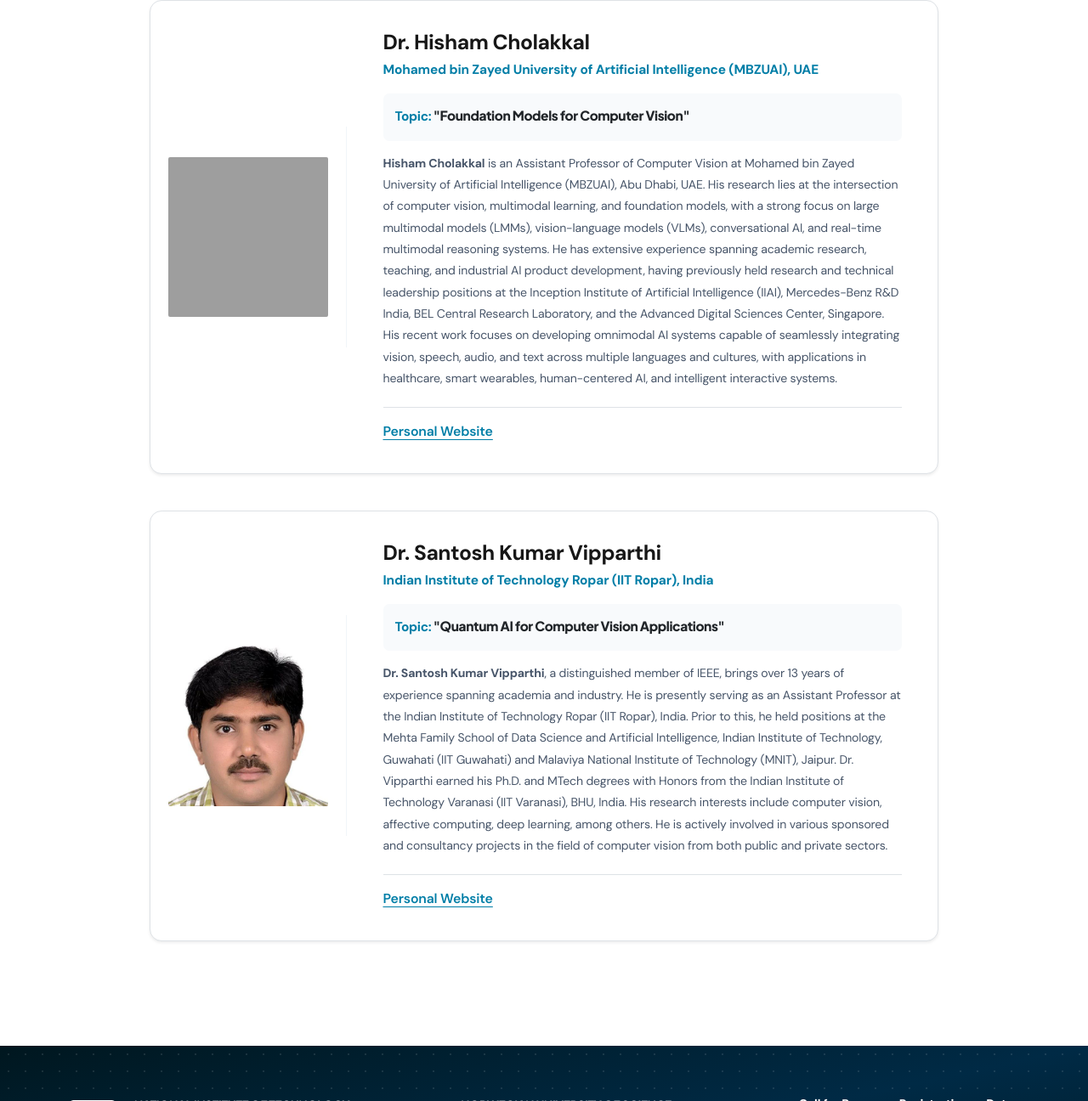
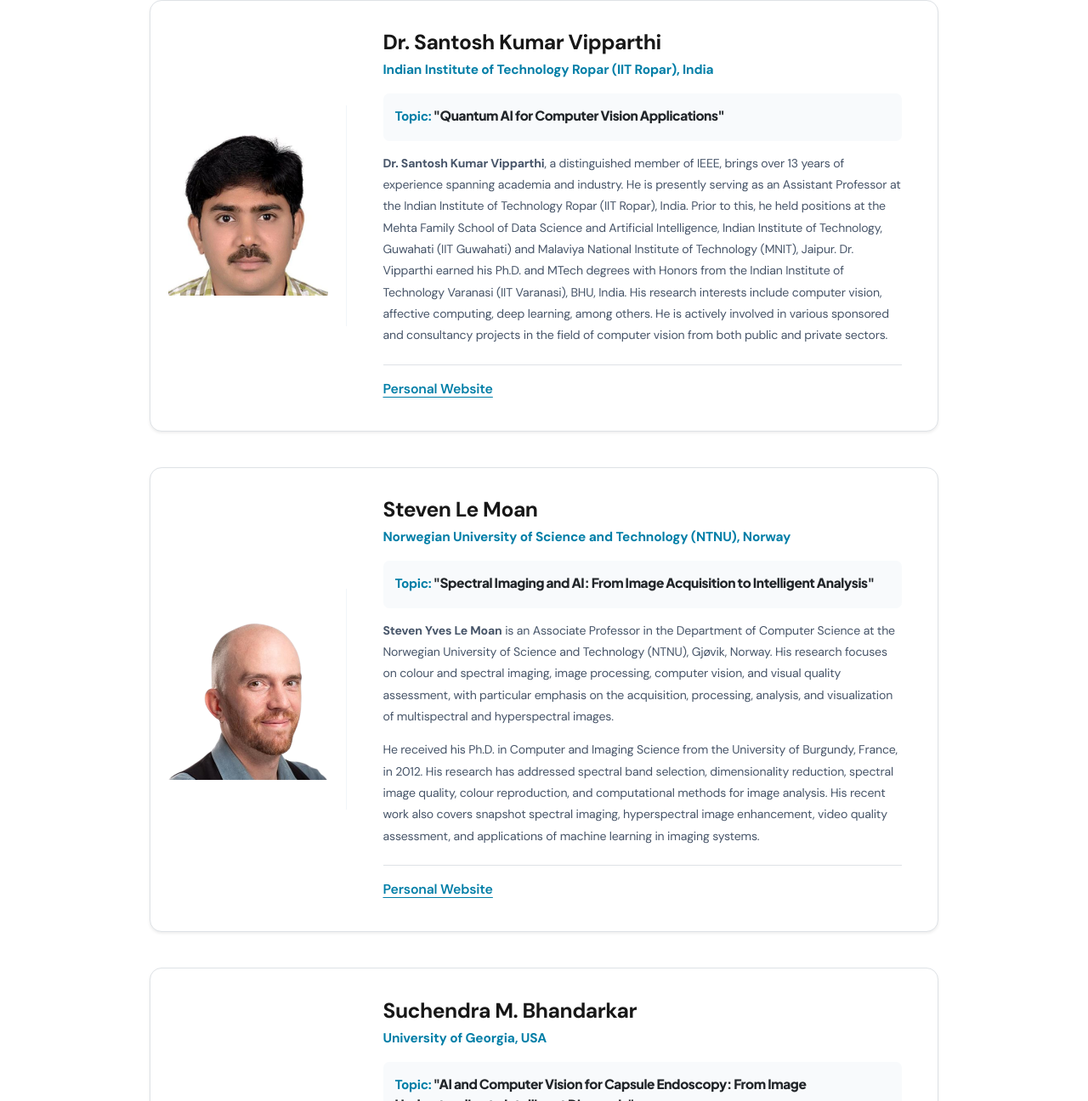
Before and after one commit to ajaymrk95/CVIP_testdeploy, a plain HTML site: page tutorials.html in a window 1280 px wide. Shown: the part 2153-3449 px from the top of the page at 85% size. Drawn offline with nearby package versions, Linux system fonts and the light colour scheme; grey boxes are pictures that could not be loaded.

Commit message:
Update tutorials.html

```diff
--- a/tutorials.html
+++ b/tutorials.html
@@ -638,65 +638,7 @@
                     </div>
                 </div>
 
-                <!-- TUTORIAL 3: Dr. Hisham Cholakkal -->
-                <div class="col-lg-11 col-xl-10">
-                    <div class="keynote-card reveal-text shadow-sm border rounded-4 overflow-hidden mb-5">
-                        <div class="row g-0 align-items-center">
-                            <div class="col-lg-3 photo-col">
-                                <!-- Assumed image path. Please upload Hisham.jpg to your assets folder -->
-                                <img src="assets/images/Hisham.jpg" alt="Dr. Hisham Cholakkal" class="member-photo">
-                            </div>
-
-                            <div class="col-lg-9 text-col">
-                                <div class="mb-3">
-                                    <h2 class="member-name display-6 fw-bold mb-1" style="color: var(--brand-blue);">Dr.
-                                        Hisham Cholakkal</h2>
-                                    <p class="fw-bold mb-3" style="color: var(--brand-accent); font-size: 1.1rem;">
-                                        Mohamed bin Zayed University of Artificial Intelligence (MBZUAI), UAE</p>
-
-                                    <div class="p-3 mb-3 rounded-3"
-                                        style="background-color: var(--slate-50);">
-                                        <h5 class="mb-0 text-dark" style="font-size: 1.1rem;"><span
-                                                style="color: var(--brand-accent);">Topic:</span> "Foundation Models for
-                                            Computer Vision"</h5>
-                                    </div>
-                                    <div class="accent-line"
-                                        style="width: 60px; height: 4px; background: var(--brand-light); border-radius: 2px;">
-                                    </div>
-                                </div>
-
-                                <div class="keynote-bio mb-4">
-                                    <p class="mb-3">
-                                        <strong>Hisham Cholakkal</strong> is an Assistant Professor of Computer Vision
-                                        at Mohamed bin Zayed University of Artificial Intelligence (MBZUAI), Abu Dhabi,
-                                        UAE. His research lies at the intersection of computer vision, multimodal
-                                        learning, and foundation models, with a strong focus on large multimodal models
-                                        (LMMs), vision-language models (VLMs), conversational AI, and real-time
-                                        multimodal reasoning systems. He has extensive experience spanning academic
-                                        research, teaching, and industrial AI product development, having previously
-                                        held research and technical leadership positions at the Inception Institute of
-                                        Artificial Intelligence (IIAI), Mercedes-Benz R&D India, BEL Central Research
-                                        Laboratory, and the Advanced Digital Sciences Center, Singapore. His recent work
-                                        focuses on developing omnimodal AI systems capable of seamlessly integrating
-                                        vision, speech, audio, and text across multiple languages and cultures, with
-                                        applications in healthcare, smart wearables, human-centered AI, and intelligent
-                                        interactive systems.
-                                    </p>
-                                </div>
-
-                                <div
-                                    class="pt-3 border-top d-flex flex-column flex-md-row justify-content-between align-items-md-center gap-3">
-                                    <a href="https://mbzuai.ac.ae/study/faculty/hisham-cholakkal/" target="_blank"
-                                        rel="noopener noreferrer" class="fw-semibold" style="color: var(--brand-accent); text-underline-offset: 4px;">
-                                        Personal Website
-                                    </a>
-                                </div>
-                            </div>
-                        </div>
-                    </div>
-                </div>
-
-                <!-- TUTORIAL 4: Dr. Santosh Kumar Vipparthi -->
+                <!-- TUTORIAL 3: Dr. Santosh Kumar Vipparthi -->
                 <div class="col-lg-11 col-xl-10">
                     <div class="keynote-card reveal-text shadow-sm border rounded-4 overflow-hidden mb-5">
                         <div class="row g-0 align-items-center">
@@ -730,6 +672,103 @@
                                 <div
                                     class="pt-3 border-top d-flex flex-column flex-md-row justify-content-between align-items-md-center gap-3">
                                     <a href="https://www.iitrpr.ac.in/ee/profile.faculty.php?mail=skvipparthi%40iitrpr.ac.in" target="_blank"
+                                        rel="noopener noreferrer" class="fw-semibold" style="color: var(--brand-accent); text-underline-offset: 4px;">
+                                        Personal Website
+                                    </a>
+                                </div>
+                            </div>
+                        </div>
+                    </div>
+                </div>
+
+                <!-- TUTORIAL 4: Dr. Steven Le Moan -->
+                <div class="col-lg-11 col-xl-10">
+                    <div class="keynote-card reveal-text shadow-sm border rounded-4 overflow-hidden mb-5">
+                        <div class="row g-0 align-items-center">
+                            <div class="col-lg-3 photo-col">
+                                <!-- Assumed image path. Please upload StevenLeMoan.jpg to your assets folder -->
+                                <img src="assets/images/StevenleMoan.png" alt="Dr. Steven Le Moan" class="member-photo">
+                            </div>
+
+                            <div class="col-lg-9 text-col">
+                                <div class="mb-3">
+                                    <h2 class="member-name display-6 fw-bold mb-1" style="color: var(--brand-blue);">
+                                        Steven Le Moan</h2>
+                                    <p class="fw-bold mb-3" style="color: var(--brand-accent); font-size: 1.1rem;">
+                                        Norwegian University of Science and Technology (NTNU), Norway</p>
+
+                                    <div class="p-3 mb-3 rounded-3"
+                                        style="background-color: var(--slate-50);">
+                                        <h5 class="mb-0 text-dark" style="font-size: 1.1rem;"><span
+                                                style="color: var(--brand-accent);">Topic:</span> "Spectral Imaging and AI: From Image Acquisition to Intelligent Analysis"</h5>
+                                    </div>
+                                    <div class="accent-line"
+                                        style="width: 60px; height: 4px; background: var(--brand-light); border-radius: 2px;">
+                                    </div>
+                                </div>
+
+                                <div class="keynote-bio mb-4">
+                                    <p class="mb-3">
+                                        <strong>Steven Yves Le Moan</strong> is an Associate Professor in the Department of Computer Science at the Norwegian University of Science and Technology (NTNU), Gjøvik, Norway. His research focuses on colour and spectral imaging, image processing, computer vision, and visual quality assessment, with particular emphasis on the acquisition, processing, analysis, and visualization of multispectral and hyperspectral images.
+                                    </p>
+                                    <p class="mb-3">
+                                        He received his Ph.D. in Computer and Imaging Science from the University of Burgundy, France, in 2012. His research has addressed spectral band selection, dimensionality reduction, spectral image quality, colour reproduction, and computational methods for image analysis. His recent work also covers snapshot spectral imaging, hyperspectral image enhancement, video quality assessment, and applications of machine learning in imaging systems.
+                                    </p>
+                                </div>
+
+                                <div
+                                    class="pt-3 border-top d-flex flex-column flex-md-row justify-content-between align-items-md-center gap-3">
+                                    <a href="https://www.ntnu.edu/employees/steven.lemoan" target="_blank"
+                                        rel="noopener noreferrer" class="fw-semibold" style="color: var(--brand-accent); text-underline-offset: 4px;">
+                                        Personal Website
+                                    </a>
+                                </div>
+                            </div>
+                        </div>
+                    </div>
+                </div>
+
+                <!-- TUTORIAL 5: Prof. Suchendra M. Bhandarkar -->
+                <div class="col-lg-11 col-xl-10">
+                    <div class="keynote-card reveal-text shadow-sm border rounded-4 overflow-hidden mb-5">
+                        <div class="row g-0 align-items-center">
+                            <div class="col-lg-3 photo-col">
+                                <!-- Assumed image path. Please upload Bhandarkar.jpg to your assets folder -->
+                                <img src="assets/images/SuchendraBhandarkar.png" alt="Prof. Suchendra M. Bhandarkar" class="member-photo">
+                            </div>
+
+                            <div class="col-lg-9 text-col">
+                                <div class="mb-3">
+                                    <h2 class="member-name display-6 fw-bold mb-1" style="color: var(--brand-blue);">
+                                        Suchendra M. Bhandarkar</h2>
+                                    <p class="fw-bold mb-3" style="color: var(--brand-accent); font-size: 1.1rem;">
+                                        University of Georgia, USA</p>
+
+                                    <div class="p-3 mb-3 rounded-3"
+                                        style="background-color: var(--slate-50);">
+                                        <h5 class="mb-0 text-dark" style="font-size: 1.1rem;"><span
+                                                style="color: var(--brand-accent);">Topic:</span> "AI and Computer Vision for Capsule Endoscopy: From Image Understanding to Intelligent Diagnosis"</h5>
+                                    </div>
+                                    <div class="accent-line"
+                                        style="width: 60px; height: 4px; background: var(--brand-light); border-radius: 2px;">
+                                    </div>
+                                </div>
+
+                                <div class="keynote-bio mb-4">
+                                    <p class="mb-3">
+                                        <strong>Suchendra M. Bhandarkar</strong> is a Professor of Computer Science in the School of Computing at the University of Georgia, Athens, USA. He is also affiliated with the university's Institute for Artificial Intelligence.
+                                    </p>
+                                    <p class="mb-3">
+                                        He received his B.Tech. degree in Electrical Engineering from the Indian Institute of Technology Bombay in 1983, followed by an M.S. degree in Computer Engineering in 1985 and a Ph.D. in Computer Engineering in 1989, both from Syracuse University, USA.
+                                    </p>
+                                    <p class="mb-3">
+                                        His research interests include computer vision, pattern recognition, image processing, artificial intelligence, computational intelligence, parallel processing, and computational biology. His work spans fundamental algorithm development and interdisciplinary applications, particularly in visual computing and intelligent computational systems.
+                                    </p>
+                                </div>
+
+                                <div
+                                    class="pt-3 border-top d-flex flex-column flex-md-row justify-content-between align-items-md-center gap-3">
+                                    <a href="https://www.ai.uga.edu/directory/people/suchendra-bhandarkar" target="_blank"
                                         rel="noopener noreferrer" class="fw-semibold" style="color: var(--brand-accent); text-underline-offset: 4px;">
                                         Personal Website
                                     </a>
```
